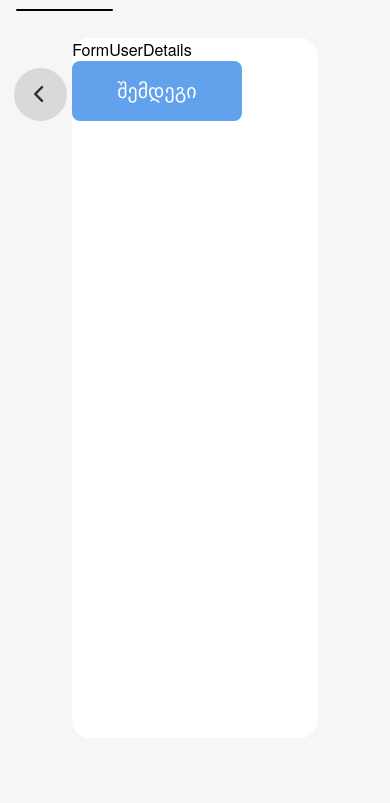
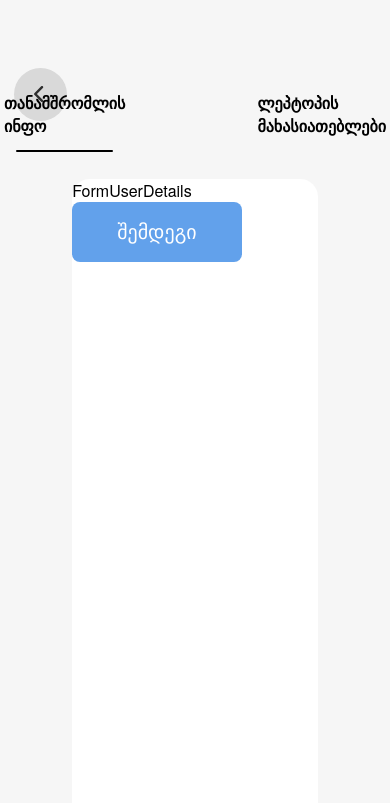
Before and after one commit to datodvp/project, a React (Create React App) app: page /addLaptop in a window 390 px wide. Shown: the top 803 px of the page. Built offline with nearby package versions, Linux system fonts and the light colour scheme; a web font is replaced by a local one.

Commit message:
responsive design fixed

```diff
--- a/src/index.css
+++ b/src/index.css
@@ -54,13 +54,14 @@ a {
   height: 100vh;
   display: flex;
   flex-direction: column;
-  justify-content: center;
+  /* justify-content: center; */
   align-items: center;
 }
 .addLaptop .header {
   display: flex;
   justify-content: center;
   margin-bottom: 42px;
+  margin-top: 91px;
 }
 
 .addLaptop .header .stepName {
```
